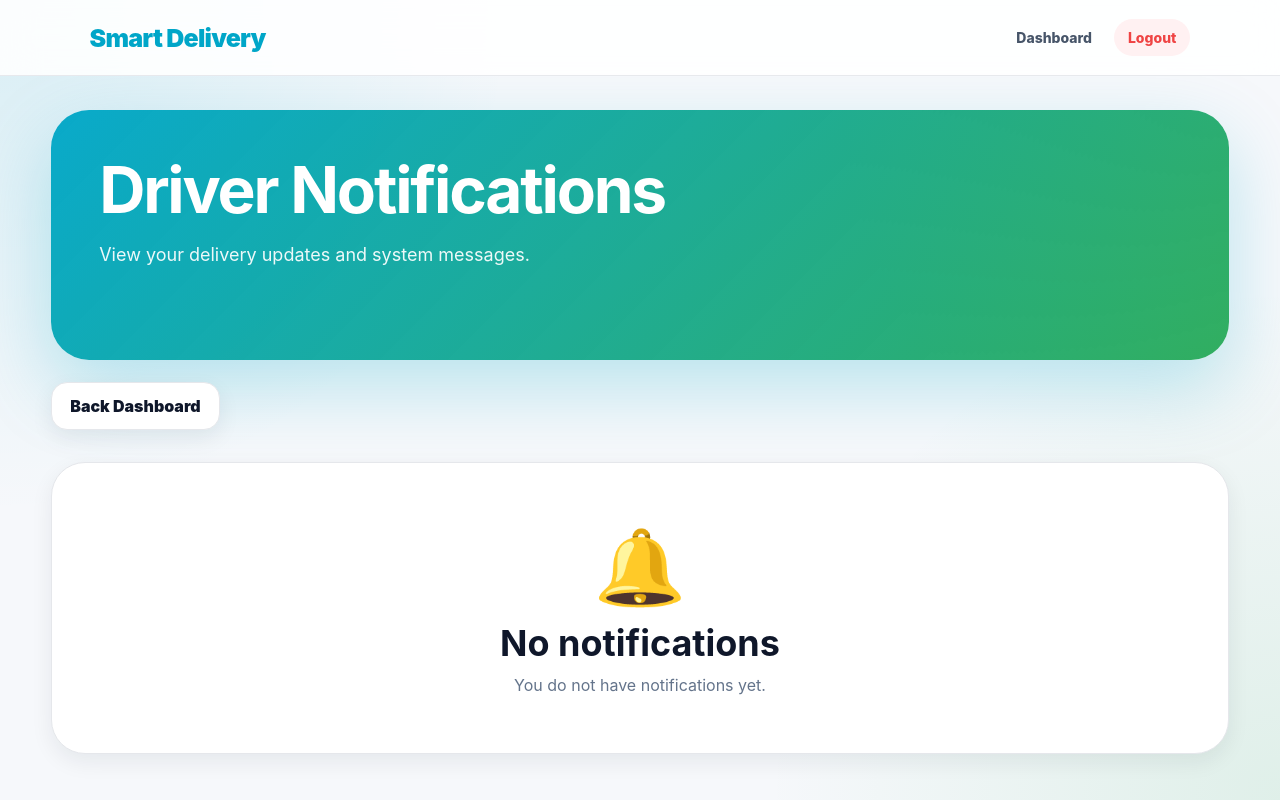
After one commit to Mohammad-Bakri-311/smart-delivery-system, a Flask app: template templates/driver/notifications.html in a window 1280 px wide. The commit adds this page. Run offline with Flask 3, Linux system fonts and the light colour scheme; the template is opened without the code that fills it, so the values that code supplies are empty; a user stored in the database is signed in.

Commit message:
Added driver actions feature

```diff
--- a/app.py
+++ b/app.py
@@ -761,10 +761,18 @@ def driver_dashboard():
     if "user_id" not in session or session["role"] != "driver":
         return redirect("/")
 
-    conn = get_connection()
-    cursor = conn.cursor(dictionary=True)
-
-    cursor.execute("SELECT * FROM drivers WHERE user_id=%s", (session["user_id"],))
+    update_expired_orders()
+
+    conn = get_connection()
+    cursor = conn.cursor(dictionary=True)
+
+    cursor.execute(
+        """
+        SELECT * FROM drivers
+        WHERE user_id=%s
+        """,
+        (session["user_id"],)
+    )
     driver = cursor.fetchone()
 
     if not driver:
@@ -774,7 +782,10 @@ def driver_dashboard():
 
     cursor.execute(
         """
-        SELECT orders.*, users.full_name AS customer_name
+        SELECT
+            orders.*,
+            users.full_name AS customer_name,
+            users.email AS customer_email
         FROM orders
         JOIN users ON orders.customer_id = users.id
         WHERE orders.driver_id=%s
@@ -782,13 +793,221 @@ def driver_dashboard():
         """,
         (driver["id"],)
     )
-
     orders = cursor.fetchall()
 
-    cursor.close()
-    conn.close()
-
-    return render_template("driver/dashboard.html", orders=orders, driver=driver)
+    cursor.execute(
+        """
+        SELECT COUNT(*) AS total
+        FROM orders
+        WHERE driver_id=%s
+        """,
+        (driver["id"],)
+    )
+    total_orders = cursor.fetchone()["total"]
+
+    cursor.execute(
+        """
+        SELECT COUNT(*) AS total
+        FROM orders
+        WHERE driver_id=%s AND status='delivered'
+        """,
+        (driver["id"],)
+    )
+    delivered_orders = cursor.fetchone()["total"]
+
+    cursor.execute(
+        """
+        SELECT COUNT(*) AS total
+        FROM orders
+        WHERE driver_id=%s AND status IN ('assigned','picked_up')
+        """,
+        (driver["id"],)
+    )
+    active_orders = cursor.fetchone()["total"]
+
+    cursor.close()
+    conn.close()
+
+    return render_template(
+        "driver/dashboard.html",
+        driver=driver,
+        orders=orders,
+        total_orders=total_orders,
+        delivered_orders=delivered_orders,
+        active_orders=active_orders
+    )
+
+
+@app.route("/driver_update_order/<int:order_id>/<status>")
+def driver_update_order(order_id, status):
+    if "user_id" not in session or session["role"] != "driver":
+        return redirect("/")
+
+    allowed = ["picked_up", "delivered"]
+
+    if status not in allowed:
+        return redirect("/driver")
+
+    conn = get_connection()
+    cursor = conn.cursor(dictionary=True)
+
+    cursor.execute(
+        """
+        SELECT * FROM drivers
+        WHERE user_id=%s
+        """,
+        (session["user_id"],)
+    )
+    driver = cursor.fetchone()
+
+    if not driver:
+        cursor.close()
+        conn.close()
+        return redirect("/driver")
+
+    cursor.execute(
+        """
+        SELECT * FROM orders
+        WHERE id=%s AND driver_id=%s
+        """,
+        (order_id, driver["id"])
+    )
+    order = cursor.fetchone()
+
+    if not order:
+        cursor.close()
+        conn.close()
+        return redirect("/driver")
+
+    if status == "picked_up":
+        cursor.execute(
+            """
+            UPDATE orders
+            SET status='picked_up',
+                picked_up_at=NOW(),
+                estimated_minutes=20
+            WHERE id=%s AND driver_id=%s
+            """,
+            (order_id, driver["id"])
+        )
+
+        cursor.execute(
+            """
+            INSERT INTO order_tracking (order_id, status, note)
+            VALUES (%s, %s, %s)
+            """,
+            (order_id, "picked_up", "Driver picked up the order")
+        )
+
+        cursor.execute(
+            """
+            INSERT INTO notifications (user_id, title, message, is_read)
+            VALUES (%s, %s, %s, 0)
+            """,
+            (
+                order["customer_id"],
+                "Order Picked Up",
+                "Your order has been picked up by the driver."
+            )
+        )
+
+    elif status == "delivered":
+        cursor.execute(
+            """
+            UPDATE orders
+            SET status='delivered',
+                delivered_at=NOW(),
+                estimated_minutes=0
+            WHERE id=%s AND driver_id=%s
+            """,
+            (order_id, driver["id"])
+        )
+
+        cursor.execute(
+            """
+            UPDATE drivers
+            SET status='available'
+            WHERE id=%s
+            """,
+            (driver["id"],)
+        )
+
+        cursor.execute(
+            """
+            INSERT INTO order_tracking (order_id, status, note)
+            VALUES (%s, %s, %s)
+            """,
+            (order_id, "delivered", "Driver delivered the order")
+        )
+
+        cursor.execute(
+            """
+            INSERT INTO notifications (user_id, title, message, is_read)
+            VALUES (%s, %s, %s, 0)
+            """,
+            (
+                order["customer_id"],
+                "Order Delivered",
+                "Your order has been delivered successfully."
+            )
+        )
+
+    conn.commit()
+    cursor.close()
+    conn.close()
+
+    return redirect("/driver")
+
+
+@app.route("/driver_set_status/<status>")
+def driver_set_status(status):
+    if "user_id" not in session or session["role"] != "driver":
+        return redirect("/")
+
+    if status not in ["available", "busy"]:
+        return redirect("/driver")
+
+    conn = get_connection()
+    cursor = conn.cursor()
+
+    cursor.execute(
+        """
+        UPDATE drivers
+        SET status=%s
+        WHERE user_id=%s
+        """,
+        (status, session["user_id"])
+    )
+
+    conn.commit()
+    cursor.close()
+    conn.close()
+
+    return redirect("/driver")
+
+
+@app.route("/driver_notifications")
+def driver_notifications():
+    if "user_id" not in session or session["role"] != "driver":
+        return redirect("/")
+
+    conn = get_connection()
+    cursor = conn.cursor(dictionary=True)
+
+    cursor.execute(
+        """
+        SELECT * FROM notifications
+        WHERE user_id=%s
+        ORDER BY created_at DESC
+        """,
+        (session["user_id"],)
+    )
+    notifications = cursor.fetchall()
+
+    cursor.close()
+    conn.close()
+
+    return render_template("driver/notifications.html", notifications=notifications)
 
 
 @app.route("/update_order_status/<int:order_id>/<status>")
--- a/static/css/style.css
+++ b/static/css/style.css
@@ -1257,3 +1257,16 @@ input, select {
 .delete-btn:hover {
     background: #dc2626;
 }
+.driver-status-box {
+    background: white;
+    border: 1px solid var(--line);
+    border-radius: 24px;
+    padding: 22px;
+    box-shadow: var(--shadow-sm);
+}
+
+.admin-row-actions {
+    display: flex;
+    gap: 8px;
+    flex-wrap: wrap;
+}
--- /dev/null
+++ b/templates/driver/notifications.html
@@ -0,0 +1,34 @@
+{% extends "shared/base.html" %}
+
+{% block content %}
+<div class="page">
+
+    <div class="hero">
+        <h1>Driver Notifications</h1>
+        <p>View your delivery updates and system messages.</p>
+    </div>
+
+    <div class="page-actions">
+        <a class="secondary-link-dark" href="/driver">Back Dashboard</a>
+    </div>
+
+    {% if notifications %}
+    <div class="notification-list">
+        {% for notification in notifications %}
+        <div class="notification-card">
+            <h3>{{ notification.title }}</h3>
+            <p>{{ notification.message }}</p>
+            <small>{{ notification.created_at }}</small>
+        </div>
+        {% endfor %}
+    </div>
+    {% else %}
+    <div class="empty-state">
+        <div class="empty-icon">🔔</div>
+        <h2>No notifications</h2>
+        <p>You do not have notifications yet.</p>
+    </div>
+    {% endif %}
+
+</div>
+{% endblock %}
--- a/templates/shared/navbar.html
+++ b/templates/shared/navbar.html
@@ -2,7 +2,10 @@
     <div class="logo">Smart Delivery</div>
 
     <div class="nav-links">
-        {% if session.get("role") == "customer" %}
+        {% if session.get("role") == "admin" %}
+            <a href="/admin">Dashboard</a>
+
+        {% elif session.get("role") == "customer" %}
             <a href="/customer">Home</a>
             <a href="/markets">Markets</a>
             <a href="/cart">Cart</a>
@@ -11,13 +14,12 @@
             <a href="/notifications">Notifications</a>
 
         {% elif session.get("role") == "driver" %}
-            <a href="/driver">Home</a>
-            <a href="/notifications">Notifications</a>
-
-        {% elif session.get("role") == "admin" %}
-            <a href="/admin">Home</a>
+            <a href="/driver">Dashboard</a>
+            <a href="/driver_notifications">Notifications</a>
         {% endif %}
 
-        <a class="logout" href="/logout">Logout</a>
+        {% if session.get("user_id") %}
+            <a class="logout" href="/logout">Logout</a>
+        {% endif %}
     </div>
 </div>
```
